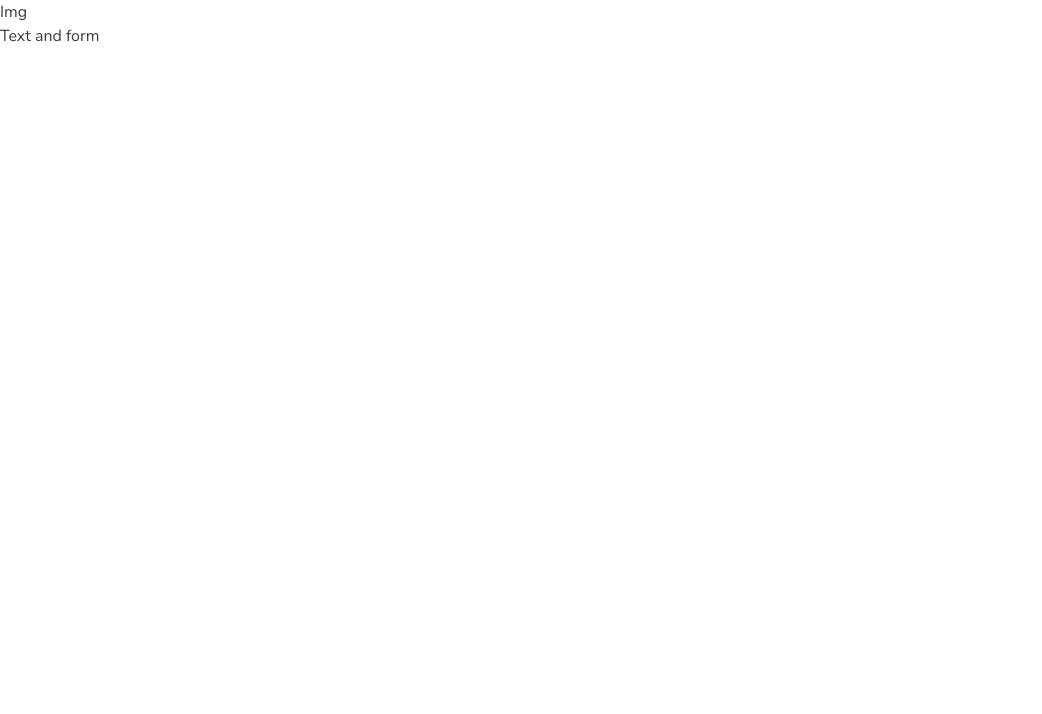
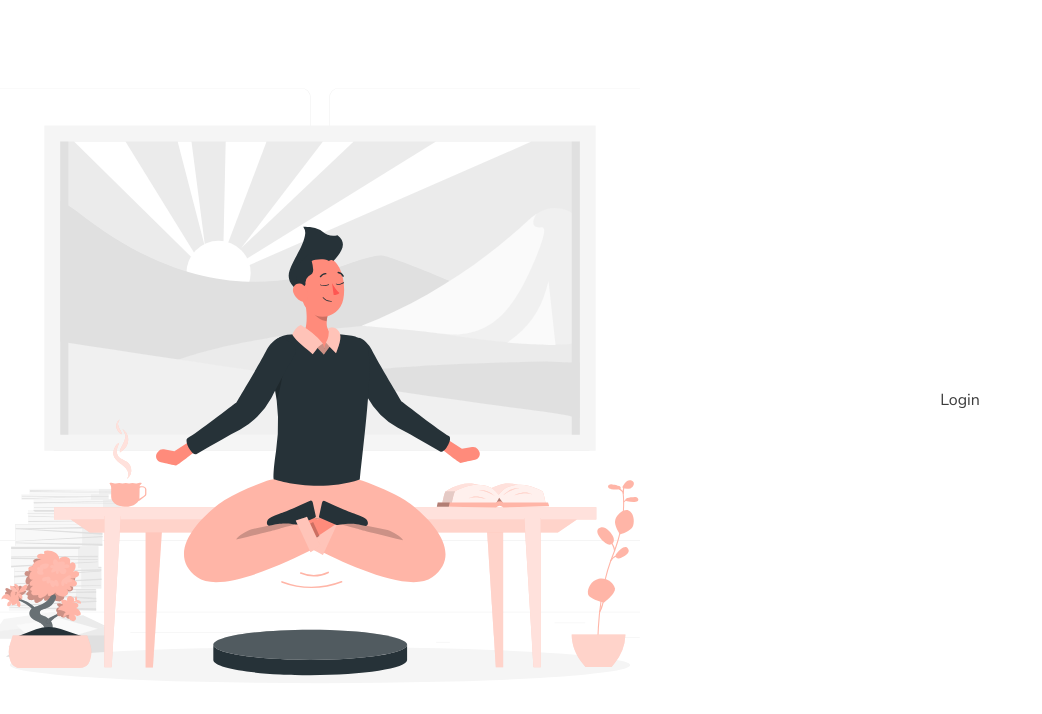
Before and after one commit to EdwardShanahan09/my-zendo, a React (Vite) app: page /auth/login in a window 1280 px wide. Shown: the top 714 px of the page, without its empty margins (0-1042 px from the left). Built offline with nearby package versions, Linux system fonts and the light colour scheme.

Commit message:
Add auth image and created a grid for image and form content

```diff
--- a/src/components/Navbar/Navbar.jsx
+++ b/src/components/Navbar/Navbar.jsx
@@ -1,5 +1,7 @@
+import { Link } from "react-router-dom";
 import Logo from "../../assets/icons/logo.svg";
 import IconProfile from "../../assets/icons/icon-profile.svg";
+
 const Navbar = () => {
   return (
     <nav className="px-4 md:px-6 lg:px-16 py-4 flex justify-between items-center mb-4">
@@ -15,13 +17,15 @@ const Navbar = () => {
       />
       <ul className="hidden md:flex ">
         <li className="mr-4">
-          <a className="text-dark hover:text-primary" href="#">
+          <Link className="text-dark hover:text-primary" to="auth/login">
             Login
-          </a>
+          </Link>
         </li>
-        <a className="text-dark hover:text-primary" href="#">
-          Sign Up
-        </a>
+        <li className="mr-4">
+          <Link className="text-dark hover:text-primary" to="auth/signup">
+            Sign Up
+          </Link>
+        </li>
       </ul>
     </nav>
   );
--- a/src/layouts/AuthLayout.jsx
+++ b/src/layouts/AuthLayout.jsx
@@ -1,9 +1,21 @@
+import AuthImage from "../assets/images/auth.svg";
+import { Outlet } from "react-router-dom";
 const AuthLayout = () => {
   return (
-    <div>
-      <div>Img</div>
+    <div className="min-h-screen grid grid-cols-1 md:grid-cols-2">
+      {/* Image Section */}
+      <div className="hidden md:block">
+        <img
+          className="w-full h-full object-cover"
+          src={AuthImage}
+          alt="Man in zen mode"
+        />
+      </div>
 
-      <div>Text and form</div>
+      {/* Text and Form Section */}
+      <div className="flex items-center justify-center p-6">
+        <Outlet />
+      </div>
     </div>
   );
 };
```
Also changed, not shown: src/assets/images/auth.svg (added).
